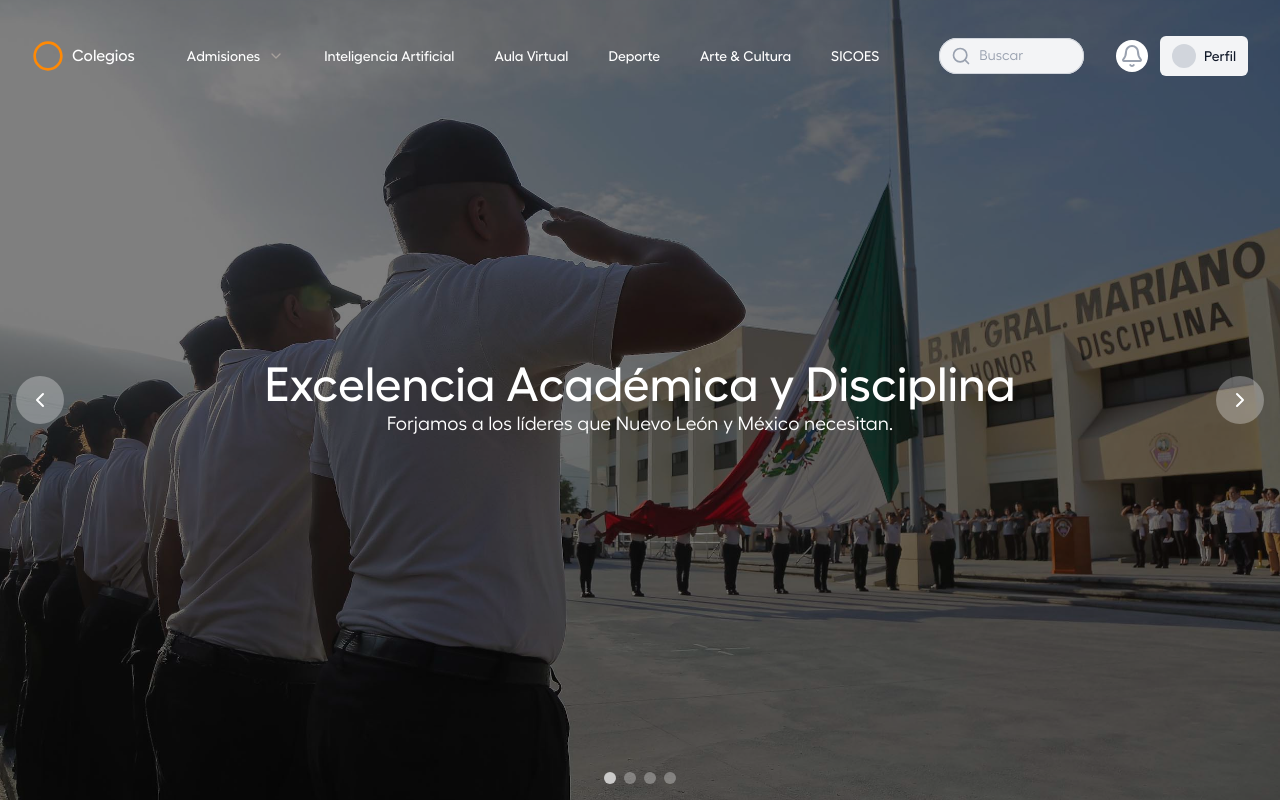
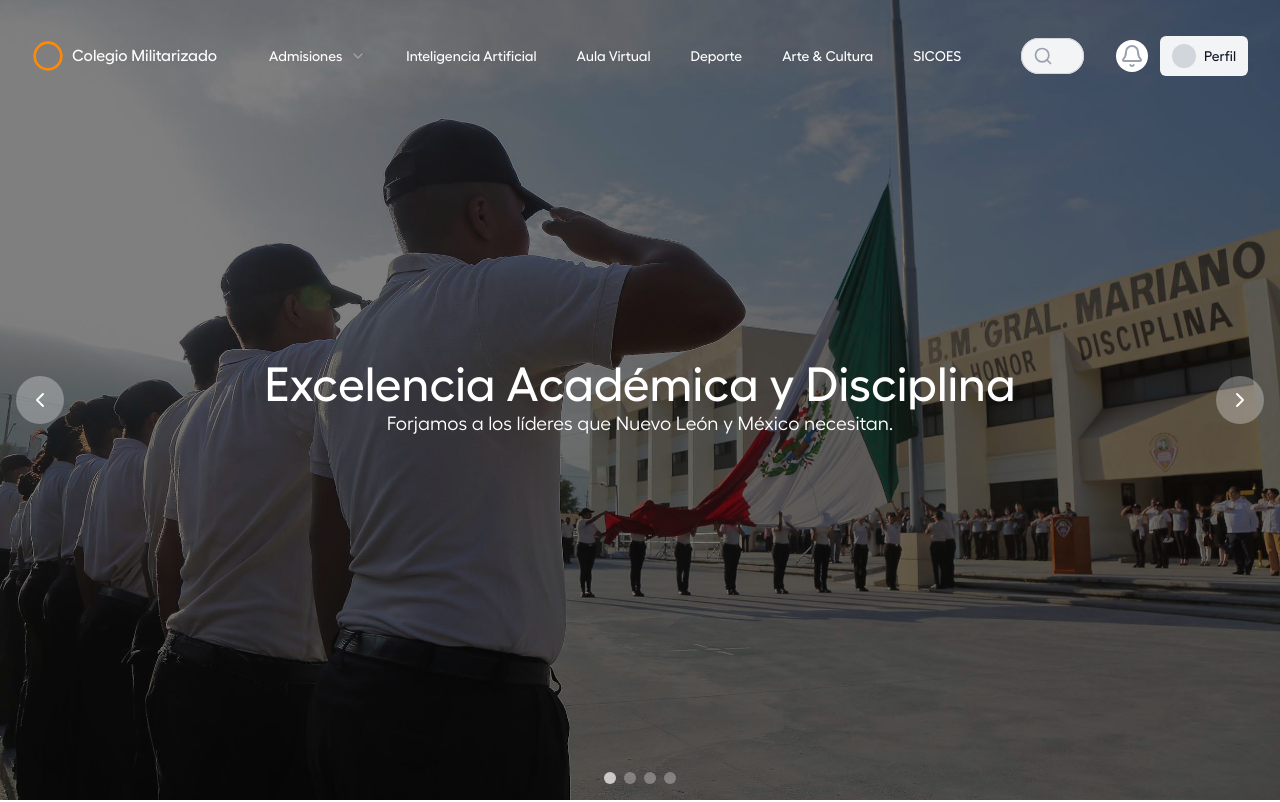
Before and after one commit to reankoresh/colegiomilitarizado, an Astro site: page / in a window 1280 px wide. Shown: the top 802 px of the page. Built offline with nearby package versions, Linux system fonts and the light colour scheme; Astro itself is replaced by a stand-in of ours.

Commit message:
fix: actualizar el nombre en el logo a "Colegio Militarizado"

```diff
--- a/src/components/Navbar.astro
+++ b/src/components/Navbar.astro
@@ -19,7 +19,7 @@ import { Circle, Search, Bell, Menu, X } from "lucide-astro";
               class="logo-icon h-8 w-8 text-orange-400"
               aria-hidden="true"
             />
-            <span class="font-medium text-white">Colegios</span>
+            <span class="font-medium text-white">Colegio Militarizado</span>
           </a>
         </div>
         <div class="hidden md:block">
```
